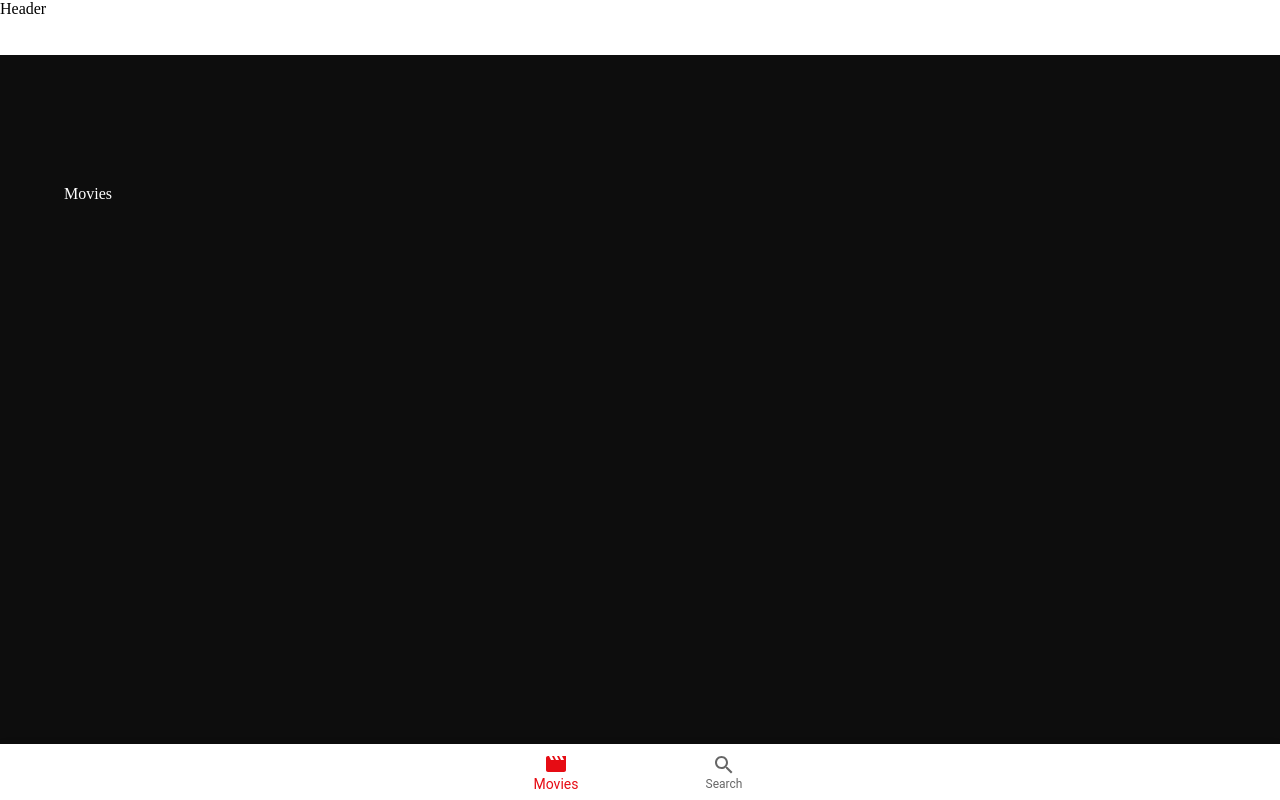
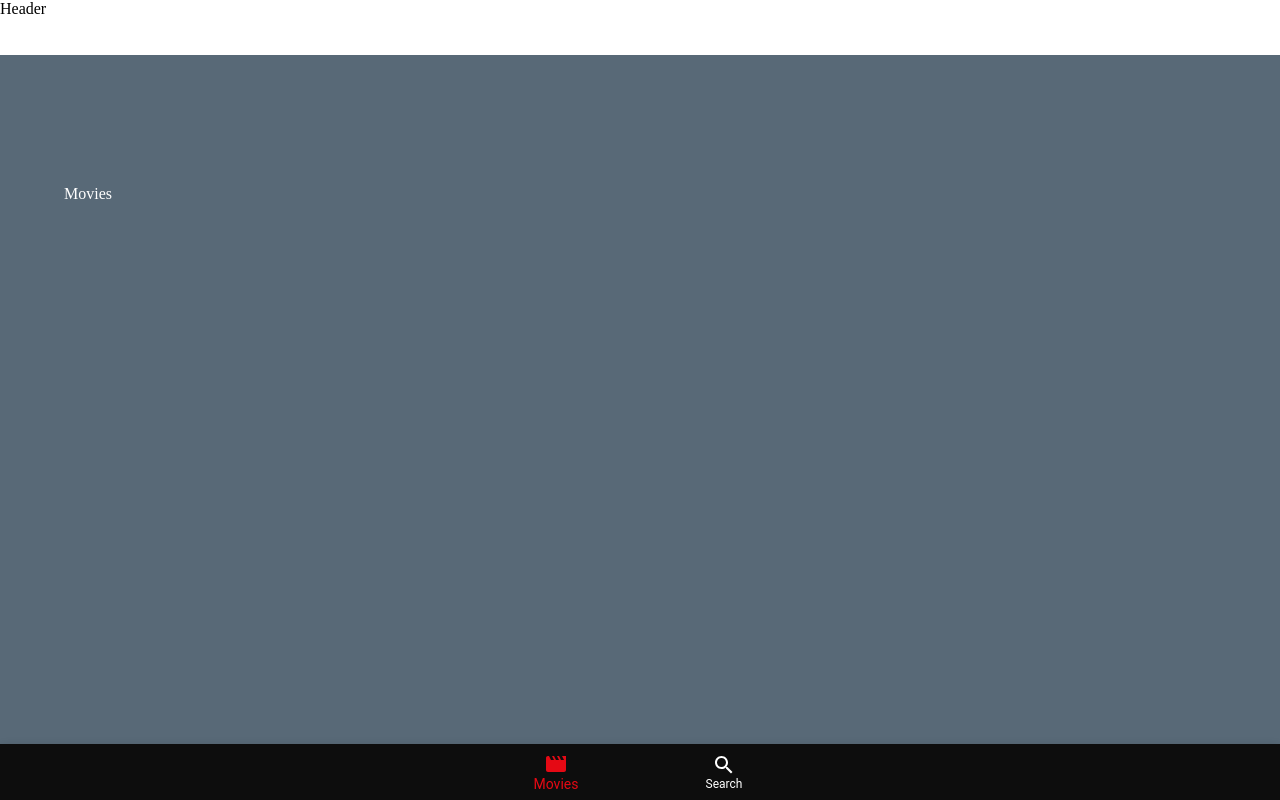
Before and after one commit to Mohammedalduraidi/spin-hero, a React (Create React App) app: page /movies in a window 1280 px wide. Built offline with nearby package versions, Linux system fonts and the light colour scheme; a web font is replaced by a local one.

Commit message:
add default theme color, style navbar

```diff
--- a/src/App.css
+++ b/src/App.css
@@ -3,7 +3,7 @@
 }
 
 .app {
-  background-color: #0d0d0d;
+  background-color: #586977;
   color: white;
 }
 .container {
--- a/src/components/mainNav/index.jsx
+++ b/src/components/mainNav/index.jsx
@@ -4,30 +4,42 @@ import MovieIcon from "@mui/icons-material/Movie";
 import SearchIcon from "@mui/icons-material/Search";
 import { useNavigate } from "react-router-dom";
 
-
 export default function SimpleBottomNavigation() {
   const [value, setValue] = useState("movies");
   const navigate = useNavigate();
 
+  const isActive = (currentValue) => {
+    return value === currentValue;
+  };
 
   const handleChange = (event, newValue) => {
     setValue(newValue);
-    navigate(newValue)
+    navigate(newValue);
   };
 
   return (
     <Paper
-      sx={{ position: "fixed", bottom: 0, left: 0, right: 0, height:56, background:"#0d0d0d"}}
+      sx={{ position: "fixed", bottom: 0, left: 0, right: 0, height: 56 }}
       elevation={3}
     >
       <BottomNavigation value={value} onChange={handleChange} showLabels>
         <BottomNavigationAction
           label="Movies"
           value={"movies"}
-          icon={<MovieIcon />}
+          icon={
+            <MovieIcon color={isActive("movies") ? "primary" : "default"} />
+          }
+          sx={{ color: isActive("movies") ? "inherit" : "#ffff" }}
         />
 
-        <BottomNavigationAction value={"search"} label="Search" icon={<SearchIcon />} />
+        <BottomNavigationAction
+          value={"search"}
+          label="Search"
+          icon={
+            <SearchIcon color={isActive("search") ? "primary" : "default"} />
+          }
+          sx={{ color: isActive("search") ? "inherit" : "#ffff" }}
+        />
       </BottomNavigation>
     </Paper>
   );
--- a/src/theme.js
+++ b/src/theme.js
@@ -3,20 +3,27 @@ import { createTheme, responsiveFontSizes } from "@mui/material";
 const theme = createTheme({
   palette: {
     type: "light",
+
+    default: {
+      light: "#FFF",
+      main: "#FFF",
+      dark: "#FFF",
+      contrastText: "#0d0d0d",
+    },
     primary: {
-      light: "#e60c14",
-      main: "#e60c14",
-      dark: "#e60c14",
+      light: "#E50914",
+      main: "#E50914",
+      dark: "#E50914",
       contrastText: "#fff",
     },
     secondary: {
-      light: "#0d0d0d",
-      main: "#0d0d0d",
-      dark: "#0d0d0d",
-      contrastText: "#000",
+      light: "#586977",
+      main: "#586977",
+      dark: "#586977",
+      contrastText: "#fff",
     },
     background: {
-      paper: "#fff",
+      paper: "#0d0d0d",
       default: "#F7F7F7",
     },
   },
```
